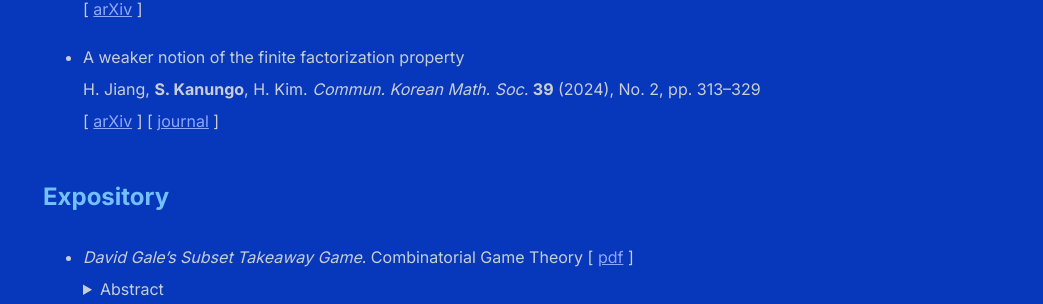
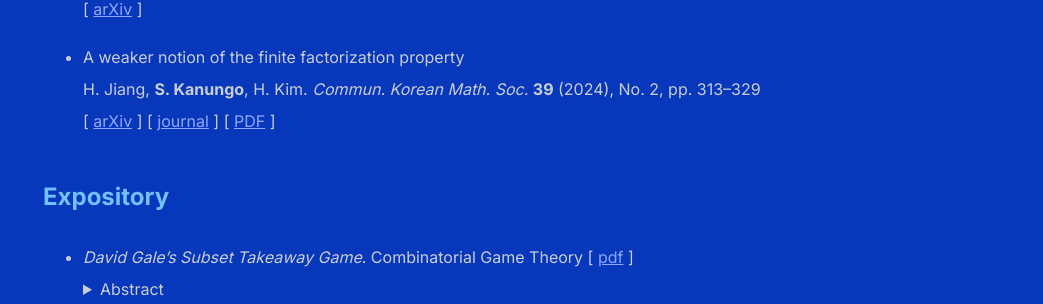
Before and after one commit to shihankanungo/shihankanungo.github.io, a Jekyll site: the page built from papers.md, in a window 1280 px wide. Shown: the part 777-1081 px from the top of the page, without its empty margins (237-1280 px from the left). Built offline with Jekyll 4.4.1, drawn with Linux system fonts in a browser that asks for light colours.

Commit message:
Update papers.md

```diff
--- a/papers.md
+++ b/papers.md
@@ -26,7 +26,7 @@ title: Papers
 
 - A weaker notion of the finite factorization property <br />
   H. Jiang, **S. Kanungo**, H. Kim. *Commun. Korean Math. Soc.* **39** (2024), No. 2, pp. 313--329 <br />
-  \[ [arXiv](https://arxiv.org/pdf/2307.09645) \] \[ [journal](https://doi.org/10.4134/CKMS.c230178) \] <br />
+  \[ [arXiv](https://arxiv.org/pdf/2307.09645) \] \[ [journal](https://doi.org/10.4134/CKMS.c230178) \] \[ [PDF](https://koreascience.kr/article/JAKO202415057658670.pdf) \] <br />
 
 ## Expository
 
```
